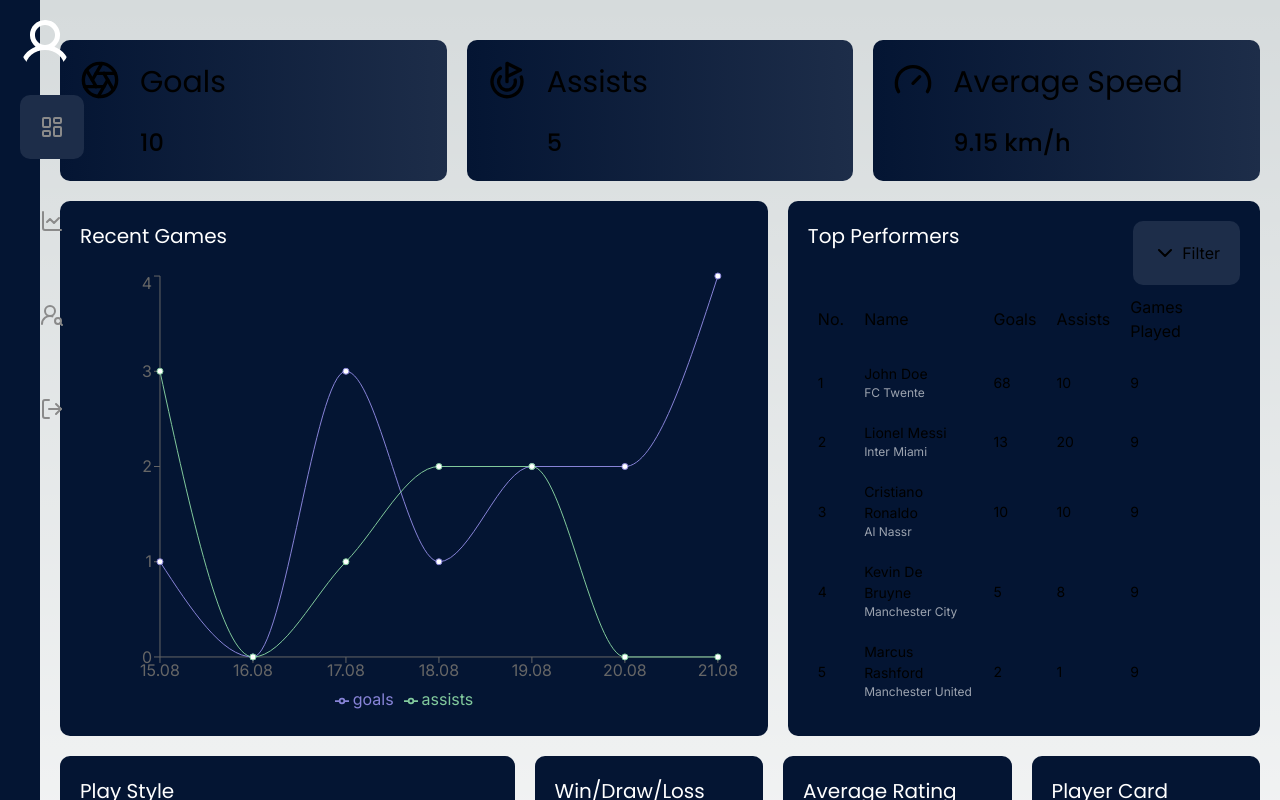
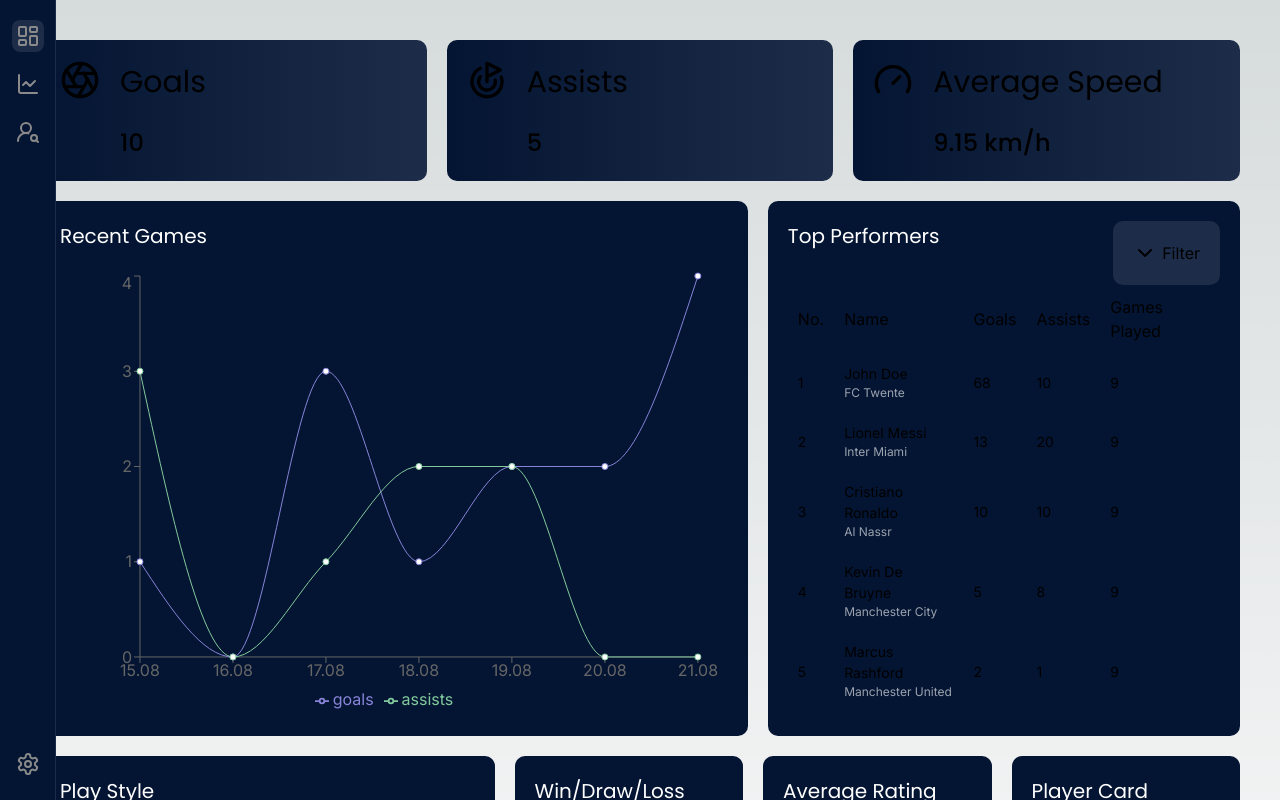
Before and after one commit to reysaputra16/footlytics, a Next.js app in the folder footlytics-app/: page /dashboard in a window 1280 px wide. Shown: the top 800 px of the page. Built offline with nearby package versions, Linux system fonts and the light colour scheme.

Commit message:
changed sidebar

```diff
--- a/footlytics-app/app/dashboard/layout.tsx
+++ b/footlytics-app/app/dashboard/layout.tsx
@@ -1,10 +1,16 @@
 import Footer from "../ui/dashboard/footer/Footer";
 import Sidebar from "../ui/dashboard/sidebar/Sidebar";
+import { Metadata } from "next";
+
+export const metadata: Metadata = {
+  title: "Dashboard | Footlytics",
+  description: "Footlytics Dashboard",
+};
 
 const layout = ({ children }: { children: any }) => {
   return (
     <div className="flex">
-      <div className="sticky bg-bgPrimary p-[20px] w-[100px] min-h-[100vh]">
+      <div className="fixed inset-y-0 left-0 z-10 hidden w-14 flex-col bg-bgPrimary border-r border-bgSecondary sm:flex">
         <Sidebar />
       </div>
       <div className="flex flex-col items-center w-full p-[20px]">
--- a/footlytics-app/app/ui/dashboard/sidebar/MenuItem.tsx
+++ /dev/null
@@ -1,23 +0,0 @@
-"use client";
-import { usePathname } from "next/navigation";
-import Link from "next/link";
-
-const MenuItem = ({ item }: { item: any }) => {
-  const pathname = usePathname();
-  console.log(pathname);
-
-  return (
-    <Link
-      href={item.path}
-      className={`flex justify-center items-center p-[20px] gap-[10px] my-[5px] mx-0 rounded-[10px] ${
-        pathname === item.path ? "bg-bgSecondary" : ""
-      }`}
-    >
-      <div className="flex flex-row gap-[10px] text-textSecondary transition-colors hover:text-textPrimary">
-        {item.icon}
-      </div>
-    </Link>
-  );
-};
-
-export default MenuItem;
--- a/footlytics-app/app/ui/dashboard/sidebar/Sidebar.tsx
+++ b/footlytics-app/app/ui/dashboard/sidebar/Sidebar.tsx
@@ -1,12 +1,14 @@
+"use client";
 import {
   ChartLine,
   LayoutDashboard,
   LogOut,
   Menu,
+  Settings,
   UserRoundSearch,
 } from "lucide-react";
-import Image from "next/image";
-import MenuItem from "./MenuItem";
+import Link from "next/link";
+import { usePathname } from "next/navigation";
 
 const menuItems = [
   {
@@ -27,24 +29,34 @@ const menuItems = [
 ];
 
 const Sidebar = () => {
+  const pathname = usePathname();
+
   return (
-    <div className="top-[40px]">
-      <div className="fixed flex flex-col justify-center gap-[20px] mb-[20px]">
-        <Image
-          className="rounded-full object-cover"
-          src="/profile.svg"
-          alt="Profile Icon"
-          width={50}
-          height={50}
-        />
-        {menuItems.map((page) => (
-          <MenuItem item={page} key={page.title} />
+    <>
+      <nav className="flex flex-col items-center gap-4 px-2 sm:py-5">
+        {menuItems.map((item, index) => (
+          <Link
+            href={item.path}
+            key={index}
+            className={`flex w-9 h-9 items-center justify-center rounded-lg text-textSecondary transition-colors hover:text-textPrimary md:h-8 md:w-8 ${
+              pathname === item.path ? "bg-bgSecondary" : ""
+            }`}
+          >
+            {item.icon}
+          </Link>
         ))}
-        <button className="flex items-center p-[20px] my-[5px] mx-0 gap-[10px] cursor-pointer rounded-[10px] bg-none border-none w-full text-textSecondary transition-colors hover:text-textPrimary ">
-          <LogOut />
-        </button>
-      </div>
-    </div>
+      </nav>
+      <nav className="mt-auto flex flex-col items-center gap-4 px-2 sm:py-5">
+        <Link
+          href="/dashboard/settings"
+          className={`flex w-9 h-9 items-center justify-center rounded-lg text-textSecondary transition-colors hover:text-textPrimary md:h-8 md:w-8 ${
+            pathname === "/dashboard/settings" ? "bg-bgSecondary" : ""
+          }`}
+        >
+          <Settings />
+        </Link>
+      </nav>
+    </>
   );
 };
 
```
